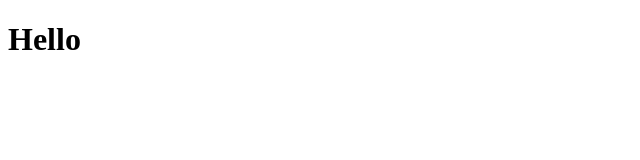
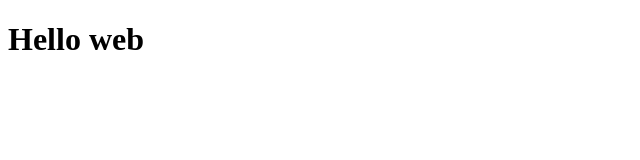
Before and after one commit to Muppera/Demo1, a plain HTML site: page src/index.html in a window 1280 px wide. Shown: the full height of the page, 0-640 px from the left. Drawn offline with Linux system fonts and the light colour scheme.

Commit message:
Update index.html

```diff
--- a/src/index.html
+++ b/src/index.html
@@ -5,6 +5,6 @@
     <title>Title</title>
 </head>
 <body>
-<h1>Hello </h1>
+<h1>Hello web </h1>
 </body>
 </html>
```
